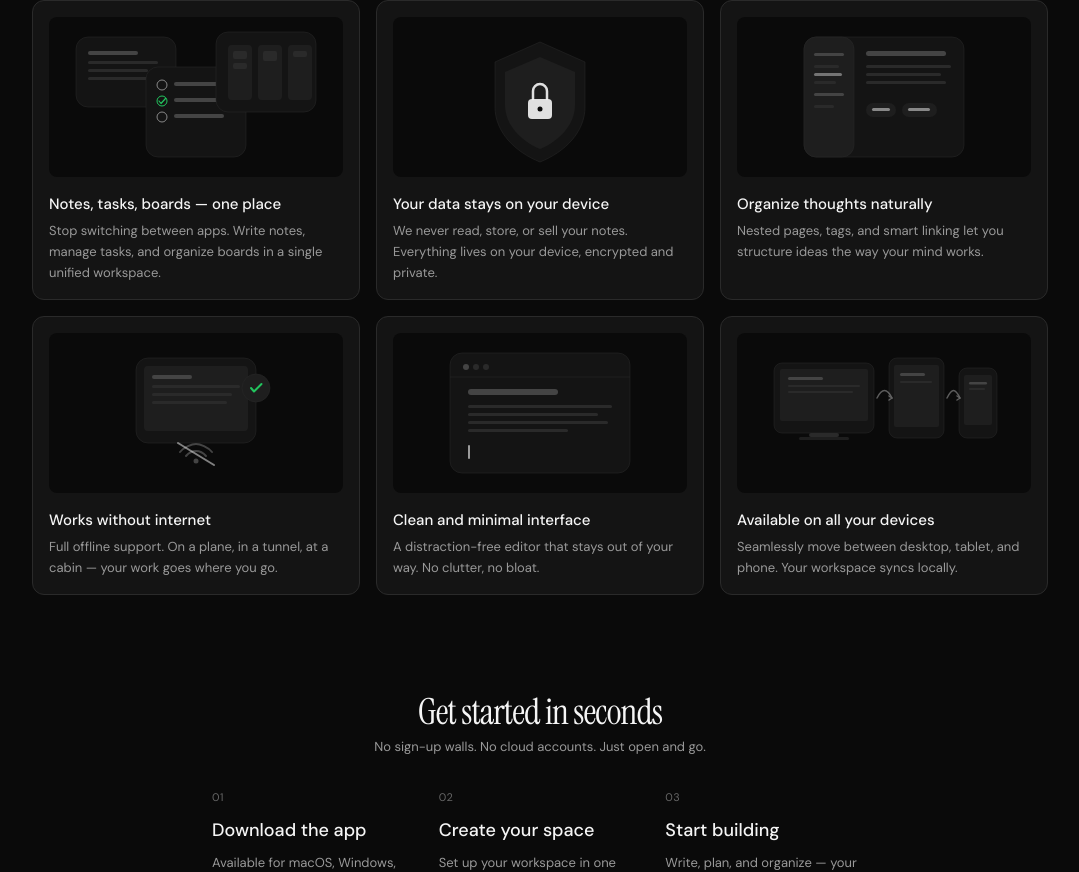
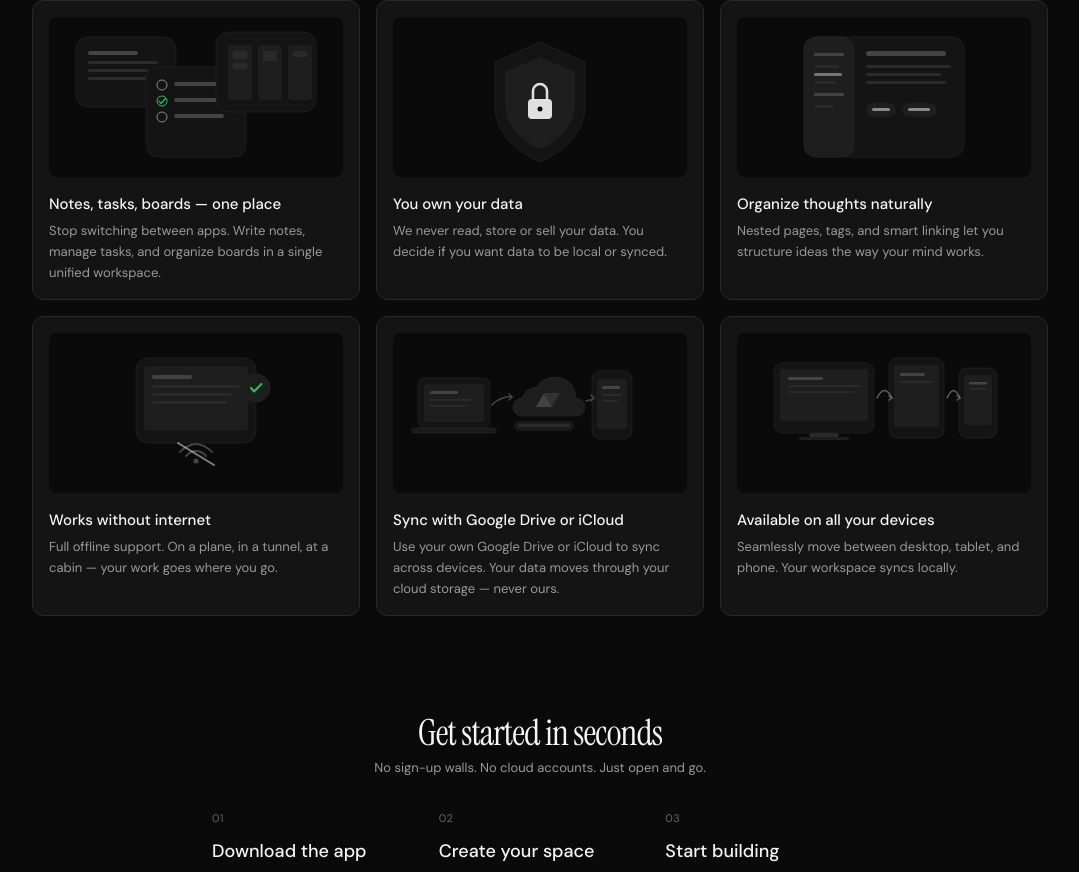
Before and after one commit to xhanthis/ownspce, a Next.js app: page / in a window 1280 px wide. Shown: the part 1524-2396 px from the top of the page, without its empty margins (100-1179 px from the left). Built offline with nearby package versions, Linux system fonts and the light colour scheme.

Commit message:
Update landing page to highlight data ownership and sync capabilities

```diff
--- a/app/landing-page.tsx
+++ b/app/landing-page.tsx
@@ -109,20 +109,37 @@ function OfflineIllustration() {
   );
 }
 
-function MinimalIllustration() {
+function SyncIllustration() {
   return (
     <svg viewBox="0 0 280 160" fill="none" className="w-full h-40">
-      <rect x="50" y="20" width="180" height="120" rx="12" fill="#141414" stroke="#2A2A2A" strokeWidth="0.5" />
-      <circle cx="66" cy="34" r="3" fill="#444" />
-      <circle cx="76" cy="34" r="3" fill="#2A2A2A" />
-      <circle cx="86" cy="34" r="3" fill="#2A2A2A" />
-      <line x1="50" y1="44" x2="230" y2="44" stroke="#2A2A2A" strokeWidth="0.5" />
-      <rect x="68" y="56" width="90" height="6" rx="3" fill="#444" />
-      <rect x="68" y="72" width="144" height="3" rx="1.5" fill="#2A2A2A" />
-      <rect x="68" y="80" width="130" height="3" rx="1.5" fill="#2A2A2A" />
-      <rect x="68" y="88" width="140" height="3" rx="1.5" fill="#2A2A2A" />
-      <rect x="68" y="96" width="100" height="3" rx="1.5" fill="#2A2A2A" />
-      <rect x="68" y="112" width="2" height="14" rx="1" fill="#F5F5F5" opacity="0.6" />
+      {/* Laptop left */}
+      <rect x="18" y="45" width="72" height="50" rx="6" fill="#141414" stroke="#2A2A2A" strokeWidth="0.5" />
+      <rect x="24" y="51" width="60" height="38" rx="2" fill="#1E1E1E" />
+      <rect x="30" y="58" width="28" height="3" rx="1.5" fill="#444" />
+      <rect x="30" y="66" width="42" height="2" rx="1" fill="#2A2A2A" />
+      <rect x="30" y="72" width="36" height="2" rx="1" fill="#2A2A2A" />
+      <rect x="12" y="95" width="84" height="5" rx="2" fill="#1A1A1A" stroke="#2A2A2A" strokeWidth="0.5" />
+      {/* Phone right */}
+      <rect x="192" y="38" width="40" height="68" rx="8" fill="#141414" stroke="#2A2A2A" strokeWidth="0.5" />
+      <rect x="197" y="46" width="30" height="50" rx="2" fill="#1E1E1E" />
+      <rect x="202" y="53" width="18" height="3" rx="1.5" fill="#444" />
+      <rect x="202" y="61" width="20" height="2" rx="1" fill="#2A2A2A" />
+      <rect x="202" y="67" width="16" height="2" rx="1" fill="#2A2A2A" />
+      {/* Cloud center */}
+      <path d="M122 68 C122 60 129 54 137 54 C140 48 147 44 155 44 C167 44 176 53 176 65 C181 65 185 69 185 74 C185 79 181 83 176 83 L122 83 C117 83 113 79 113 74 C113 69 117 65 122 65 Z" fill="#1E1E1E" stroke="#2A2A2A" strokeWidth="0.5" />
+      {/* Drive-style icon inside cloud */}
+      <path d="M136 74 L144 60 L152 74 Z" fill="#444" />
+      <path d="M144 60 L152 74 L160 60 Z" fill="#333" />
+      <path d="M136 74 L152 74 L160 60 L152 74 Z" fill="#3A3A3A" />
+      {/* Sync arrows: laptop → cloud */}
+      <path d="M92 72 C98 65 108 63 112 64" stroke="#444" strokeWidth="1.5" fill="none" strokeLinecap="round" />
+      <path d="M109 61 L112 64 L109 67" stroke="#444" strokeWidth="1.5" fill="none" strokeLinecap="round" strokeLinejoin="round" />
+      {/* Sync arrows: cloud → phone */}
+      <path d="M186 68 C190 67 194 66 194 65" stroke="#444" strokeWidth="1.5" fill="none" strokeLinecap="round" />
+      <path d="M191 62 L194 65 L191 68" stroke="#444" strokeWidth="1.5" fill="none" strokeLinecap="round" strokeLinejoin="round" />
+      {/* iCloud label */}
+      <rect x="114" y="88" width="60" height="10" rx="5" fill="#1A1A1A" />
+      <rect x="118" y="91" width="52" height="3" rx="1.5" fill="#2A2A2A" />
     </svg>
   );
 }
@@ -174,8 +191,8 @@ export default function LandingPage() {
       illustration: <UnifiedIllustration />,
     },
     {
-      title: 'Your data stays on your device',
-      description: 'We never read, store, or sell your notes. Everything lives on your device, encrypted and private.',
+      title: 'You own your data',
+      description: 'We never read, store or sell your data. You decide if you want data to be local or synced.',
       illustration: <PrivacyIllustration />,
     },
     {
@@ -189,9 +206,9 @@ export default function LandingPage() {
       illustration: <OfflineIllustration />,
     },
     {
-      title: 'Clean and minimal interface',
-      description: 'A distraction-free editor that stays out of your way. No clutter, no bloat.',
-      illustration: <MinimalIllustration />,
+      title: 'Sync with Google Drive or iCloud',
+      description: 'Use your own Google Drive or iCloud to sync across devices. Your data moves through your cloud storage — never ours.',
+      illustration: <SyncIllustration />,
     },
     {
       title: 'Available on all your devices',
@@ -347,7 +364,7 @@ export default function LandingPage() {
 
         <div className="grid grid-cols-1 md:grid-cols-3 gap-[24px]">
           {[
-            { step: '01', title: 'Download the app', description: 'Available for macOS, Windows, iOS, and Android.' },
+            { step: '01', title: 'Download the app', description: 'Available for iOS, Android, Mac, and Web.' },
             { step: '02', title: 'Create your space', description: 'Set up your workspace in one tap. Everything stays local.' },
             { step: '03', title: 'Start building', description: 'Write, plan, and organize — your way, on your terms.' },
           ].map((item) => (
```
